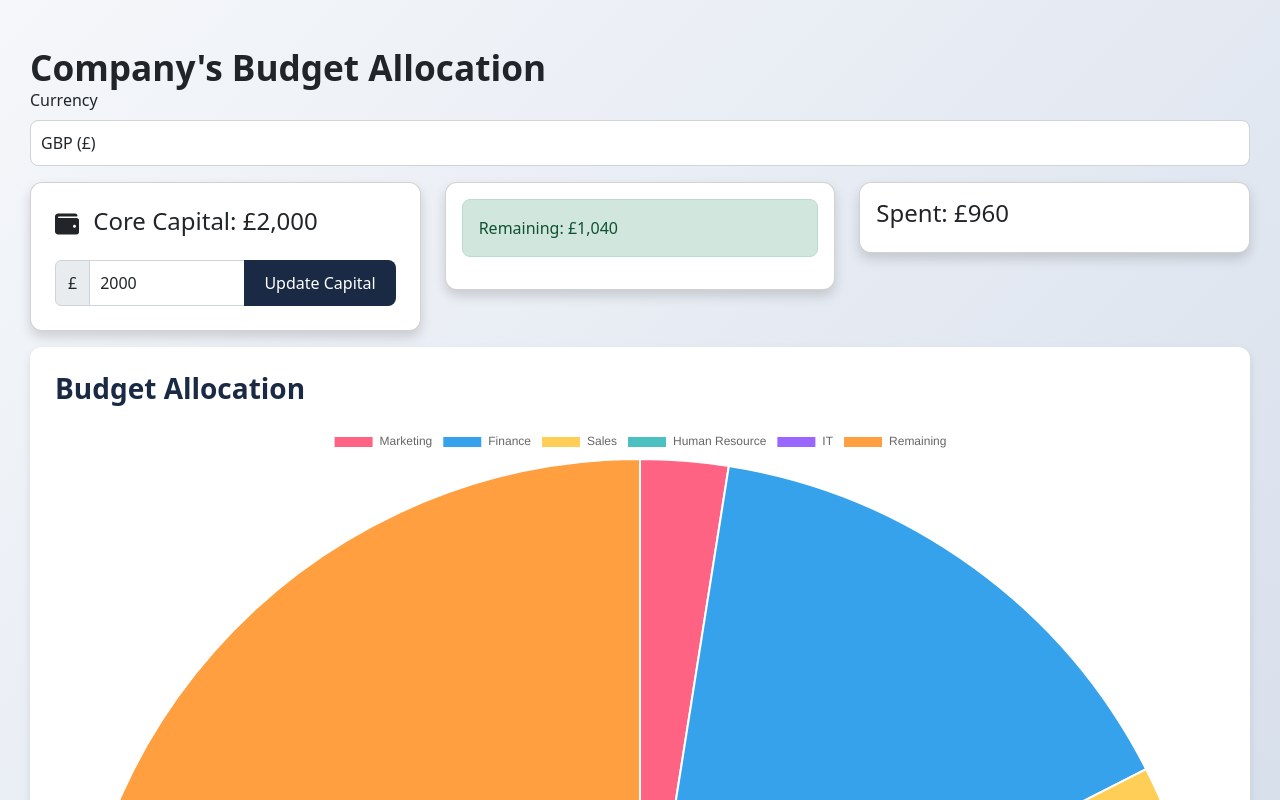
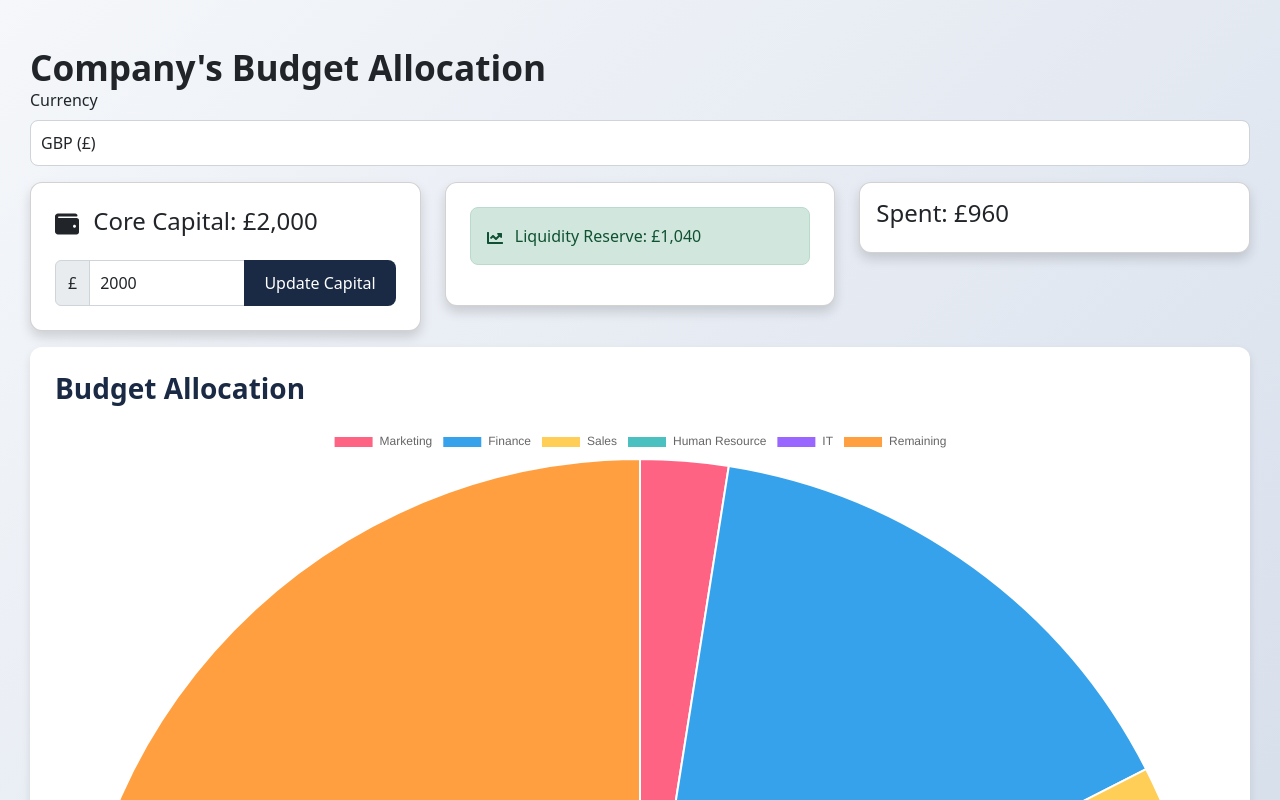
Before and after one commit to jjingofarouk/budgett, a React (Create React App) app: page / in a window 1280 px wide. Shown: the top 800 px of the page. Built offline with nearby package versions, Linux system fonts and the light colour scheme.

Commit message:
Update Remaining.js

```diff
--- a/src/components/Remaining.js
+++ b/src/components/Remaining.js
@@ -2,15 +2,16 @@
 import React, { useContext } from 'react';
 import { AppContext } from '../context/AppContext';
 import { Card, Alert } from 'react-bootstrap';
+import { FaChartLine } from 'react-icons/fa';
 
 const Remaining = () => {
     const { remaining, currency, budget } = useContext(AppContext);
     const alertType = remaining < 0 ? 'danger' : remaining <= budget * 0.1 ? 'warning' : 'success';
 
     return (
-        <Card className='p-3'>
+        <Card className='p-4'>
             <Alert variant={alertType}>
-                Remaining: {currency}{remaining.toLocaleString()}
+                <FaChartLine className="me-2" /> Liquidity Reserve: {currency}{remaining.toLocaleString()}
             </Alert>
         </Card>
     );
```
